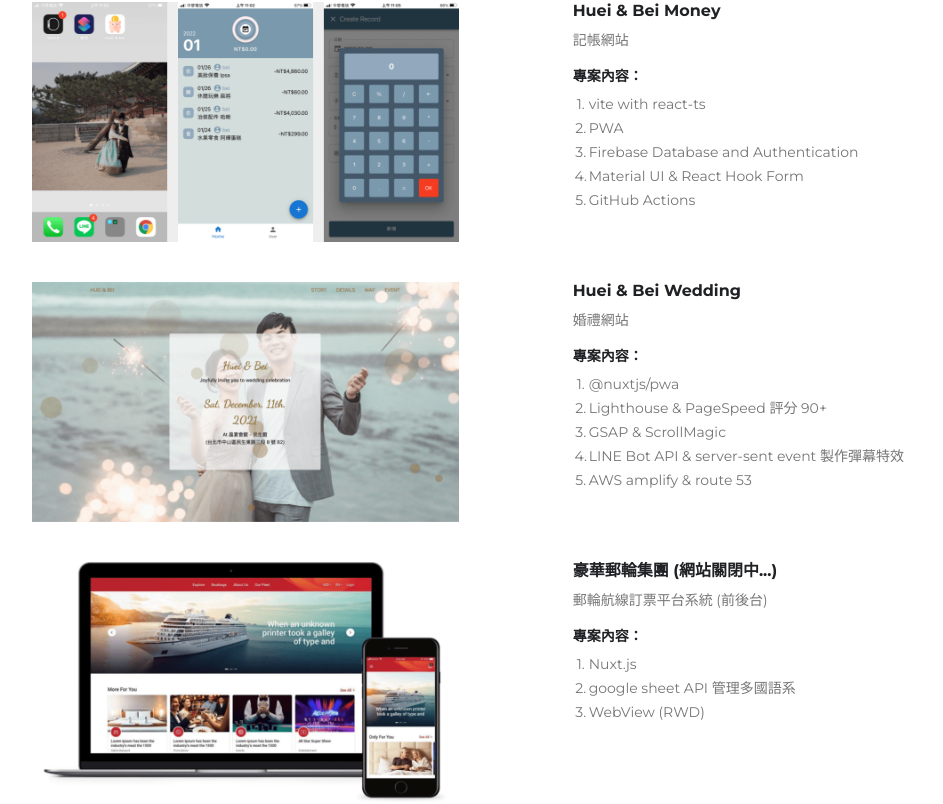
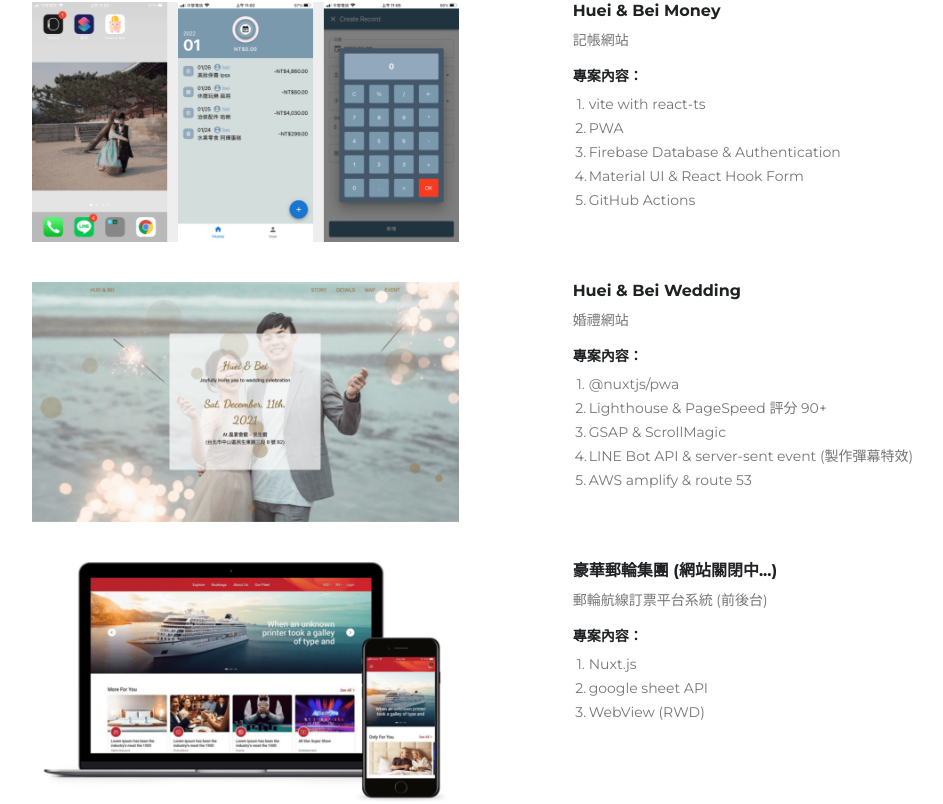
Before and after one commit to ChenHuei/personal-site, a Vue app: page /#/ in a window 1280 px wide. Shown: the part 2596-3400 px from the top of the page, without its empty margins (185-1128 px from the left). Built offline with nearby package versions, Linux system fonts and the light colour scheme.

Commit message:
update info

```diff
--- a/src/constants/index.js
+++ b/src/constants/index.js
@@ -24,14 +24,16 @@ export const ABOUT_INFORMATION = [
   },
 ]
 
-export const RESUME_INFORMATION = [{
+export const RESUME_INFORMATION = [
+  {
     company: 'MAYO 鼎恒數位科技',
     jobs: '前端工程師',
     year: '2022/06 ~ now',
     list: [
       {
         title: 'Apollo Asia',
-        description: '優化既有產品，包括增加網站 CSP 設定、統一專案的時區設定、修復網站長期以來久置會白頁的情況',
+        description:
+          '優化既有產品，包括增加網站 CSP 設定、統一專案的時區設定、修復網站長期以來久置會白頁的情況',
       },
       {
         title: 'Apollo Asia - 越南',
@@ -46,7 +48,8 @@ export const RESUME_INFORMATION = [{
     list: [
       {
         title: '無人商店購物網站',
-        description: '使用 Next.js 搭配 redux saga and ionic framework 實作仿 APP 網站 (WebView)，以及負責串接第三方金流、調整 react-native 相關功能',
+        description:
+          '使用 Next.js 搭配 redux saga and ionic framework 實作仿 APP 網站 (WebView)，以及負責串接第三方金流、調整 react-native 相關功能',
       },
       {
         title: 'Dashboard Monitor',
@@ -100,7 +103,8 @@ export const RESUME_INFORMATION = [{
       {
         title: '校系影音分享 (Link)',
         description: '分享大學所學和課外活動的經驗及反思',
-        link: 'https://ioh.tw/talks/%E6%B7%A1%E6%B1%9F%E8%B3%87%E7%AE%A1%E7%B3%BB-%E9%99%B3%E6%8C%AF%E8%BC%9D-zhen-huei-chen-tw-study-tku-bde',
+        link:
+          'https://ioh.tw/talks/%E6%B7%A1%E6%B1%9F%E8%B3%87%E7%AE%A1%E7%B3%BB-%E9%99%B3%E6%8C%AF%E8%BC%9D-zhen-huei-chen-tw-study-tku-bde',
       },
       {
         title: '全台校園演講',
@@ -143,7 +147,13 @@ export const WORKS_INFORMATION = [
     description: '記帳網站',
     logo: require('../assets/works/huei-bei-money.png'),
     view: 'https://huei-bei-money.vercel.app',
-    skills: ['vite with react-ts', 'PWA', 'Firebase Database and Authentication', 'Material UI & React Hook Form', 'GitHub Actions'],
+    skills: [
+      'vite with react-ts',
+      'PWA',
+      'Firebase Database & Authentication',
+      'Material UI & React Hook Form',
+      'GitHub Actions',
+    ],
   },
   {
     name: 'Huei & Bei Wedding',
@@ -154,7 +164,7 @@ export const WORKS_INFORMATION = [
       '@nuxtjs/pwa',
       'Lighthouse & PageSpeed 評分 90+',
       'GSAP & ScrollMagic',
-      'LINE Bot API & server-sent event 製作彈幕特效',
+      'LINE Bot API & server-sent event (製作彈幕特效)',
       'AWS amplify & route 53',
     ],
   },
@@ -163,14 +173,14 @@ export const WORKS_INFORMATION = [
     description: '郵輪航線訂票平台系統 (前後台)',
     logo: require('../assets/works/genting.png'),
     view: 'http://genting-cruise-www-sit.cloud-softwares.com/enUS',
-    skills: ['Nuxt.js', 'google sheet API 管理多國語系', 'WebView (RWD)'],
+    skills: ['Nuxt.js', 'google sheet API', 'WebView (RWD)'],
   },
   {
     name: '台塑電子商務平台',
     description: '線上交易平台',
     logo: require('../assets/works/plastic.png'),
     view: 'https://formosa-pepp-web-sit.cloud-interactive.com/login',
-    skills: ['Nuxt.js', '與台塑後端討論及介接 API', 'google sheet API 管理多國語系', 'RWD'],
+    skills: ['Nuxt.js', '與台塑後端討論及介接 API', 'google sheet API', 'RWD'],
   },
   {
     name: 'Scan2Pay',
```
